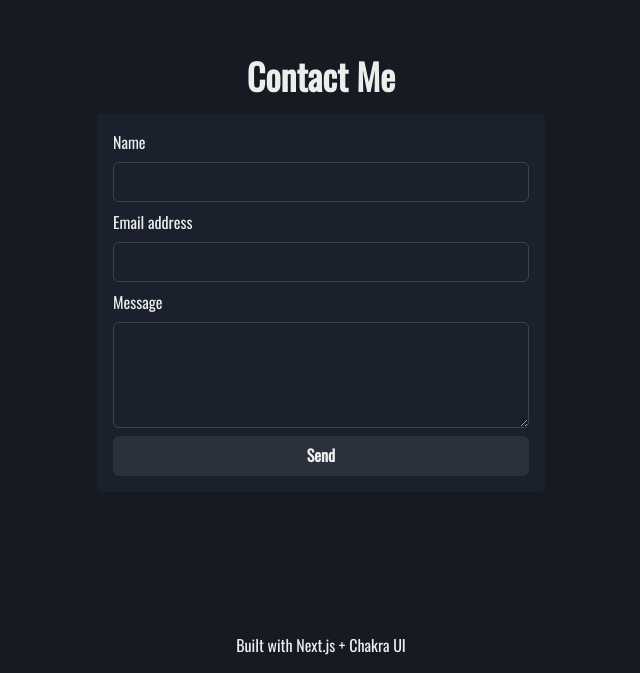
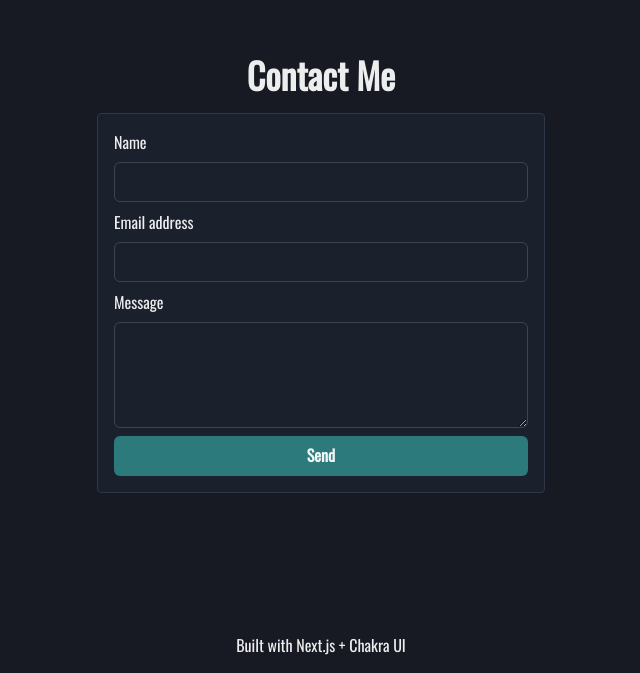
Before and after one commit to paripsky/paripsky.github.io, a Next.js app: page / in a window 1280 px wide. Shown: the part 1703-2376 px from the top of the page, without its empty margins (319-959 px from the left). Built offline with nearby package versions, Linux system fonts and the light colour scheme.

Commit message:
change contact me styles

```diff
--- a/src/pages/index.tsx
+++ b/src/pages/index.tsx
@@ -232,6 +232,8 @@ const Home: NextPage = () => {
           as="form"
           flexDirection="column"
           bg="neutral.800"
+          border="1px solid"
+          borderColor="neutral.700"
           w={useBreakpointValue({ base: 'xs', md: 'md' })}
           p="4"
           borderRadius="4">
@@ -265,6 +267,7 @@ const Home: NextPage = () => {
           <Button
             as="a"
             mt="2"
+            bg="accent.600"
             disabled={!name || !email || !message}
             href={name && email && message ? emailHref : undefined}>
             Send
```
